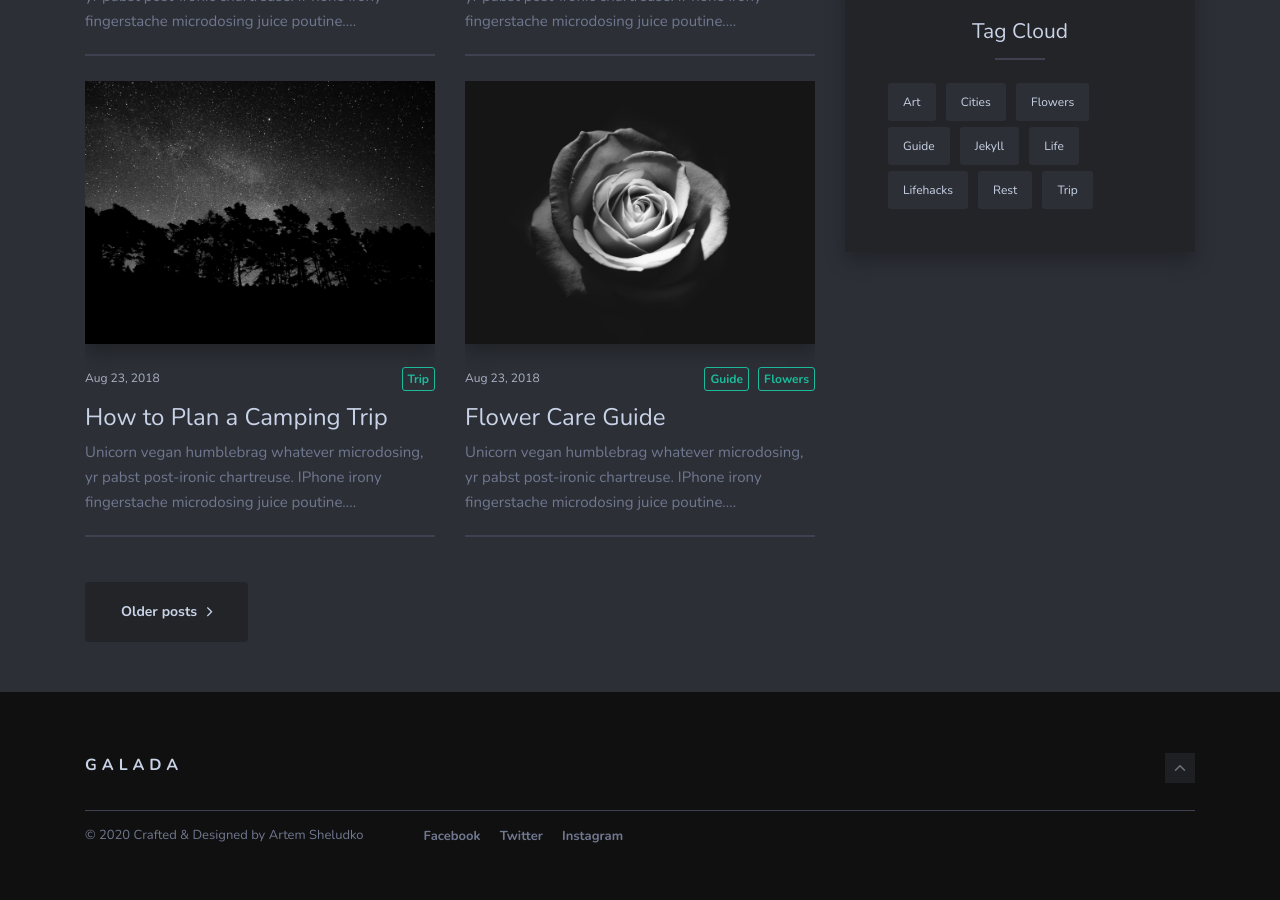
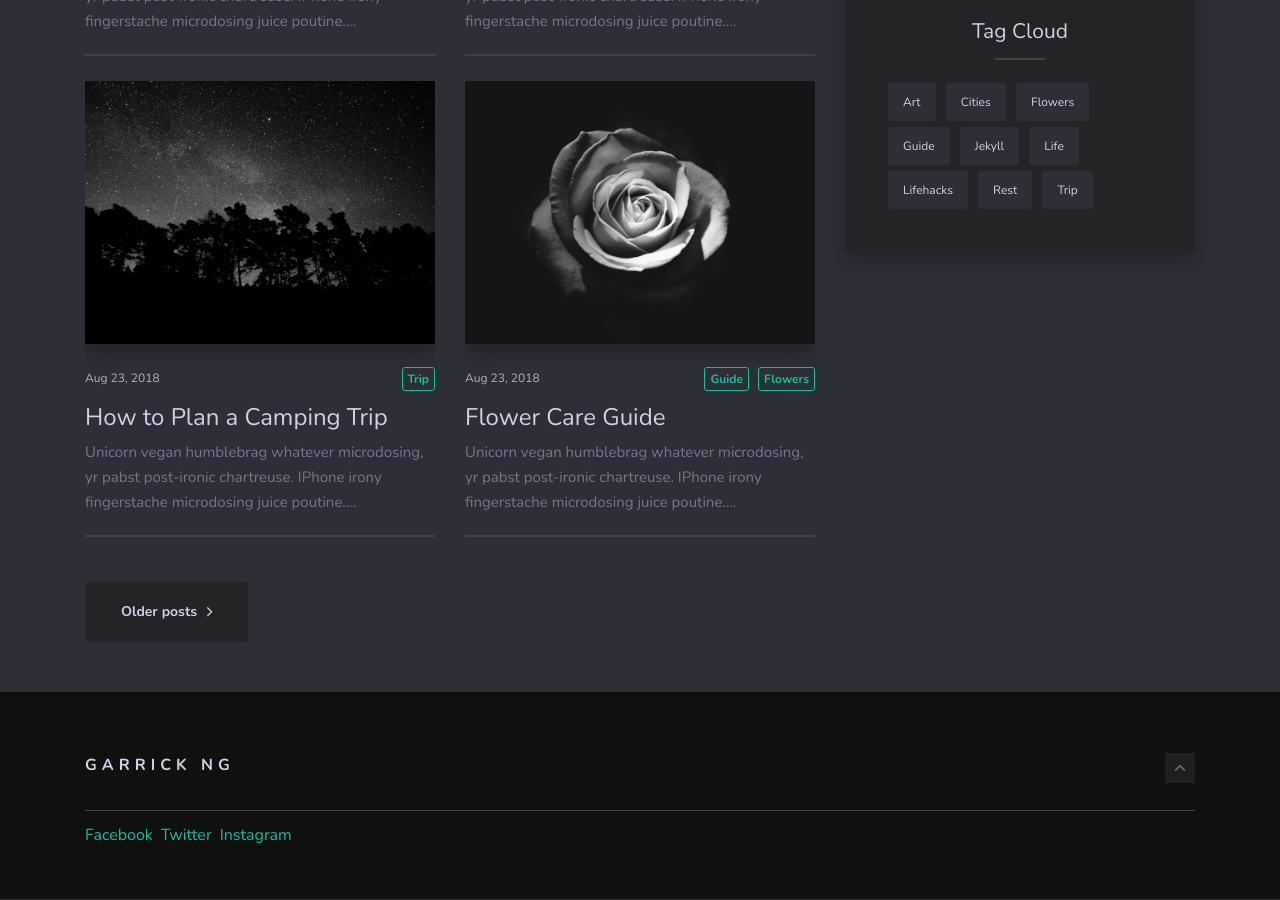
Before and after one commit to GarrickBee/garrickbee.github.io, a Jekyll site: the page built from index.html, in a window 1280 px wide and 900 px high, scrolled down 2175 px. Built offline with Jekyll 4.4.1, drawn with Linux system fonts in a browser that asks for light colours; nearby versions of some CDN libraries; the list of posts is cut into pages by our own code.

Commit message:
Update footer

```diff
--- a/_includes/footer.html
+++ b/_includes/footer.html
@@ -4,33 +4,26 @@
       <div class="col col-12">
         <div class="footer-top">
           <h2 class="logo-title">
-            <a href="{{site.baseurl}}/" class="logo-text">Galada</a>
+            <a href="{{site.baseurl}}/" class="logo-text">GARRICK NG</a>
           </h2>
           <div class="top"><i class="ion ion-ios-arrow-up"></i></div>
         </div>
-        <div class="footer-bottom">
-          <div class="copyright">
-            <p>&copy; {{site.time | date: '%Y'}} Crafted & Designed by <a href="https://github.com/artemsheludko">Artem Sheludko</a></p>
-          </div>
-          <div class="footer-social">
-            <ul class="list-reset">
+        <div class="footer-bottom d-flex ">
           {% if site.facebook %}
-              <li><a href="{{ site.facebook }}">Facebook</a></li>
+          <a class="pr-2" href="{{ site.facebook }}">Facebook</a>
           {% else %} {% endif %}
 
           {% if site.twitter %}
-              <li><a href="{{ site.twitter }}">Twitter</a></li>
+          <a class="pr-2" href="{{ site.twitter }}">Twitter</a>
           {% else %} {% endif %}
 
           {% if site.instagram %}
-              <li><a href="{{ site.instagram }}">Instagram</a></li>
+          <a class="pr-2" href="{{ site.instagram }}">Instagram</a>
           {% else %} {% endif %}
 
           {% if site.pinterest %}
-              <li><a href="{{ site.pinterest }}">Pinterest</a></li>
+          <a class="pr-2" href="{{ site.pinterest }}">Pinterest</a>
           {% else %} {% endif %}
-            </ul>
-          </div>
         </div>
       </div>
     </div>
```
Lines whose indentation alone changed are shown as unchanged.
